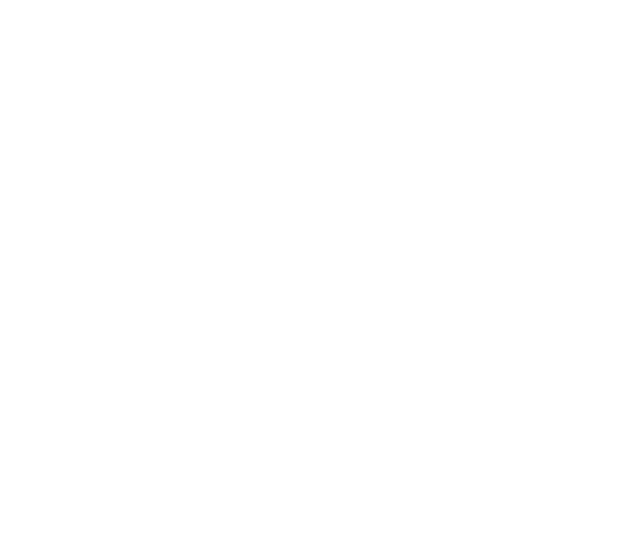
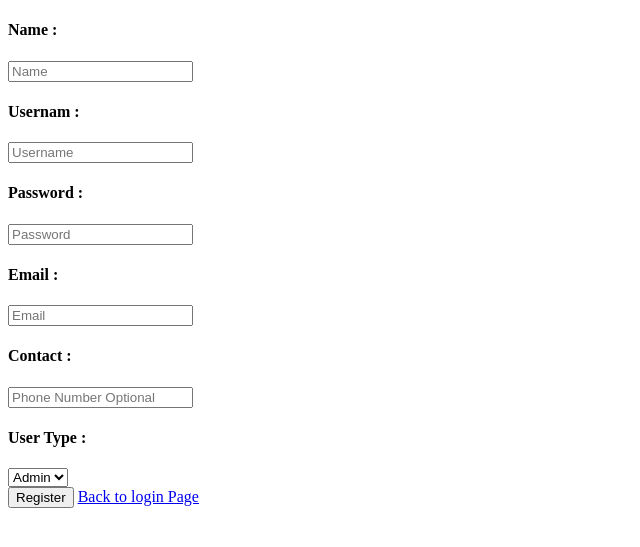
Before and after one commit to ArhaamAcademy/simple-login-system, a PHP site: page /register.php in a window 1280 px wide. Before the commit the part shown is empty. Shown: the top 547 px of the page, without its empty margins (0-640 px from the left). Run offline with PHP 8.4, Linux system fonts and the light colour scheme.

Commit message:
Update register.php

```diff
--- a/register.php
+++ b/register.php
@@ -1,5 +1,4 @@
 <?php
-
 include_once('config.php');
 if(isset($_POST['form_login'])){
 
@@ -26,6 +25,9 @@
 			throw new Exception('Email cannot be empty.....');
 		}
 
+		if(empty($_POST['user_type'])){
+			throw new Exception('User type cannot be empty.....');
+		}
 
 		$num = 0;
 
@@ -38,15 +40,10 @@
 			throw new Exception('Username already exist. Please, choose another one....');
 		}
 
-
-
-
 		$statement = $db->prepare("insert into users (name, user_name, user_pass, user_email, user_phone) values(?,?,?,?,?)");
 		$statement->execute(array($_POST['name'],$_POST['username'],$password,$_POST['user_email'],$_POST['user_phone']));
 
 		$success_message = "User has been Registerd Successfully.....!";
-
-
 
 	}
 		catch(Exception $e){
@@ -55,5 +52,50 @@
 
 }
 
+?>
 
-?>
+<!DOCTYPE html>
+<html lang="en">
+    <head>
+        <meta charset="UTF-8">
+        <title>Simple Login System :: PHP</title>
+    </head>
+    <body>
+        <div class="form_message">
+            <?php
+
+		if(isset($error_message)){
+		echo "<div class=' text-danger message message_warning'>".$error_message."</div>";
+
+		}
+
+		if(isset($success_message)){
+		echo "<div class='text-success message message_success'>".$success_message."</div>";
+		}
+
+	    ?>
+        </div>
+        <div class="login_form">
+            <form action="" method="post">
+		<h4>Name :</h4>
+		<input type="text" class="form-control" name="name" placeholder="Name"/>
+		<h4>Usernam :</h4>
+		<input type="text" class="form-control" name="username" placeholder="Username"/>
+		<h4>Password : </h4>
+		<input type="password" class="form-control" name="password" placeholder="Password"/>
+		<h4>Email :</h4>
+		<input type="text" class="form-control" name="user_email" placeholder="Email"/>
+		<h4>Contact :</h4>
+		<input type="text" class="form-control" name="user_phone" placeholder="Phone Number Optional"/>
+		<h4>User Type :</h4>
+		<select class="form-control" name="user_type">
+		<option value="1">Admin</option>
+		<option value="2">User</option>
+		</select>
+		<br/>
+		<input type="submit" class="btn btn-success" value="Register" name="form_login"/>
+		<a href="login.php">Back to login Page</a>
+	    </form>
+        </div>
+    </body>
+</html>
```
